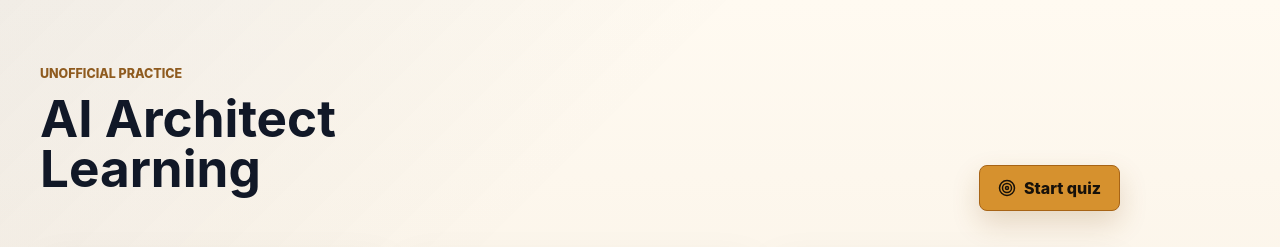
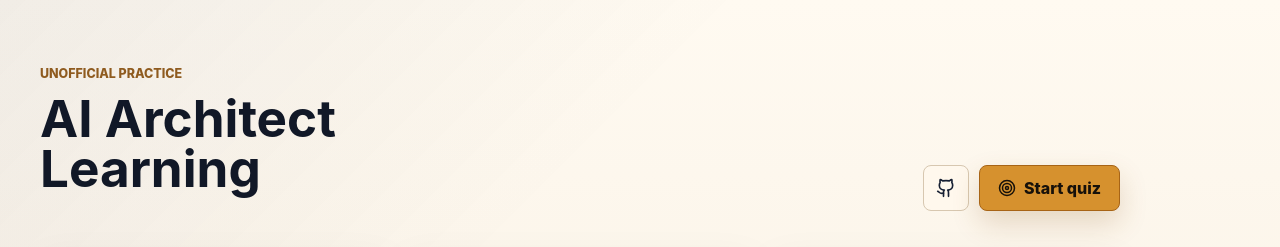
Before and after one commit to chearmstrong/ai-architect-learning, a React (Vite) app: page / in a window 1280 px wide. Shown: the top 247 px of the page. Built offline with nearby package versions, Linux system fonts and the light colour scheme.

Commit message:
feat(ui): add GitHub source link

```diff
--- a/src/components/Dashboard.tsx
+++ b/src/components/Dashboard.tsx
@@ -1,4 +1,4 @@
-import { BarChart3, Flame, Target, Trophy } from "lucide-react";
+import { BarChart3, Flame, Github, Target, Trophy } from "lucide-react";
 import { domainLabels } from "../data/domains";
 import type { DashboardStats } from "../stats/stats";
 import { SettingsPanel } from "./SettingsPanel";
@@ -19,10 +19,22 @@ export function Dashboard({ stats, onStartQuiz, onResetProgress }: DashboardProp
           <p className="eyebrow">Unofficial practice</p>
           <h1 id="dashboard-title">AI Architect Learning</h1>
         </div>
-        <button className="primary-button" onClick={onStartQuiz}>
-          <Target size={18} aria-hidden="true" />
-          Start quiz
-        </button>
+        <div className="dashboard-actions">
+          <a
+            className="icon-link"
+            href="https://github.com/chearmstrong/ai-architect-learning"
+            target="_blank"
+            rel="noreferrer"
+            aria-label="View source on GitHub"
+            title="View source on GitHub"
+          >
+            <Github size={20} aria-hidden="true" />
+          </a>
+          <button className="primary-button" onClick={onStartQuiz}>
+            <Target size={18} aria-hidden="true" />
+            Start quiz
+          </button>
+        </div>
       </div>
 
       <div className="metric-grid">
--- a/src/styles.css
+++ b/src/styles.css
@@ -101,6 +101,12 @@ a {
   padding: 24px 0 8px;
 }
 
+.dashboard-actions {
+  align-items: center;
+  display: flex;
+  gap: 10px;
+}
+
 .button-row {
   align-items: center;
   display: flex;
@@ -135,6 +141,30 @@ a {
 
 .primary-button:hover {
   background: #e3a143;
+  transform: translateY(-1px);
+}
+
+.icon-link {
+  align-items: center;
+  background: #fff8ed;
+  border: 1px solid #d7c7b0;
+  border-radius: 8px;
+  color: #172033;
+  display: inline-flex;
+  height: 46px;
+  justify-content: center;
+  text-decoration: none;
+  transition:
+    background 160ms ease,
+    border-color 160ms ease,
+    box-shadow 160ms ease,
+    transform 160ms ease;
+  width: 46px;
+}
+
+.icon-link:hover {
+  background: #fff1dc;
+  border-color: #c7a97f;
   transform: translateY(-1px);
 }
 
@@ -419,6 +449,14 @@ input:hover {
     flex-direction: column;
   }
 
+  .dashboard-actions {
+    align-items: stretch;
+  }
+
+  .dashboard-actions .primary-button {
+    flex: 1;
+  }
+
   h1 {
     font-size: 2.35rem;
   }
```
Also changed, not shown: 1 other file (tests, documents, lock files or other folders).
